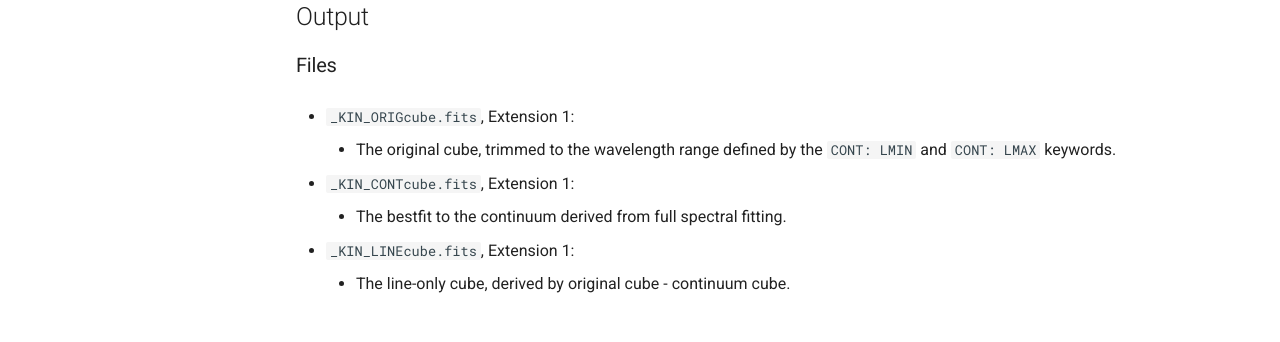
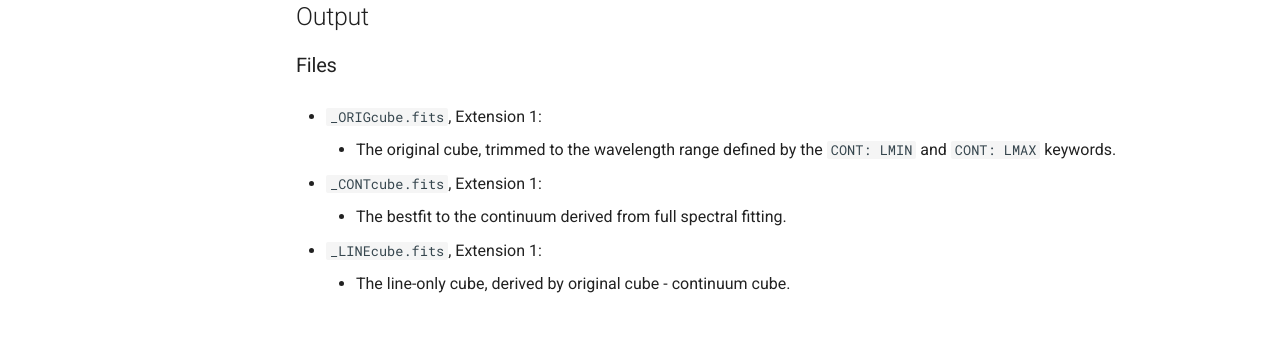
Before and after one commit to geckos-survey/gist-documentation, an MkDocs documentation site: the page built from docs/modules/continuum_cube.md, in a window 1280 px wide and 1361 px high. Shown: the part 858-1200 px from the top of the window. Built offline with MkDocs 1.6.1 and Material for MkDocs 9.7.7, drawn with Linux system fonts in a browser that asks for light colours.

Commit message:
Update continuum_cube.md

```diff
--- a/docs/modules/continuum_cube.md
+++ b/docs/modules/continuum_cube.md
@@ -28,13 +28,13 @@ CONT :
 
 ### Files
 
-- `_KIN_ORIGcube.fits`, Extension 1:
+- `_ORIGcube.fits`, Extension 1:
     - The original cube, trimmed to the wavelength range defined by the `CONT: LMIN` and `CONT: LMAX` keywords.
 
-- `_KIN_CONTcube.fits`, Extension 1:
+- `_CONTcube.fits`, Extension 1:
     - The bestfit to the continuum derived from full spectral fitting.
 
-- `_KIN_LINEcube.fits`, Extension 1:
+- `_LINEcube.fits`, Extension 1:
     - The line-only cube, derived by original cube - continuum cube.
 
 ### Function returns
```
